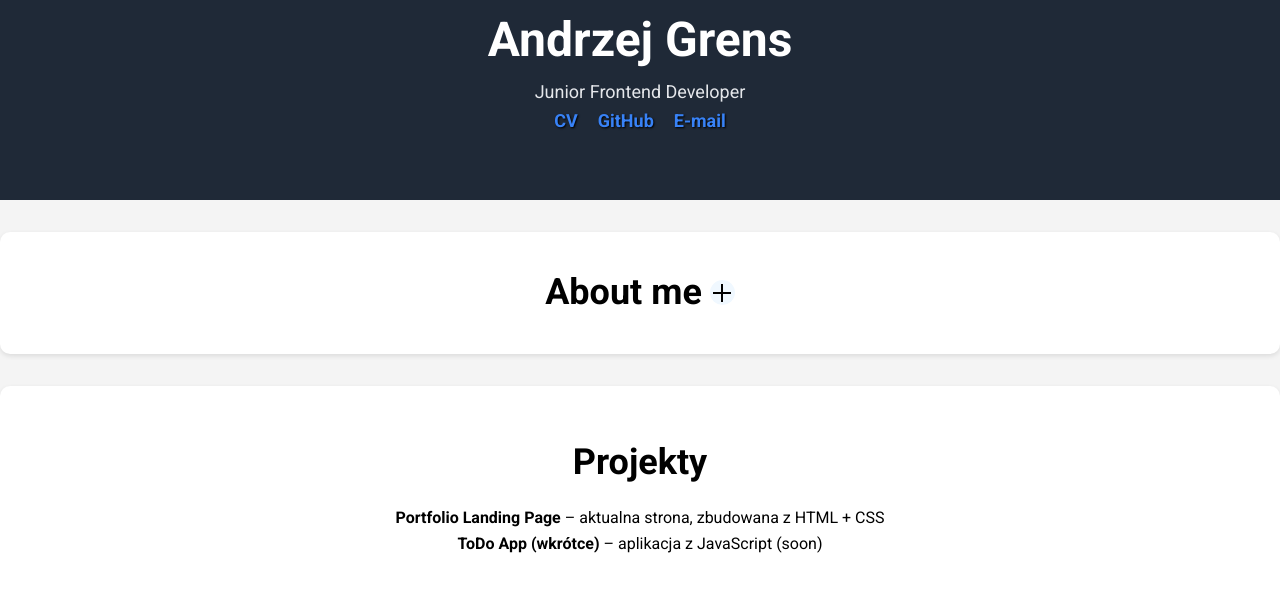
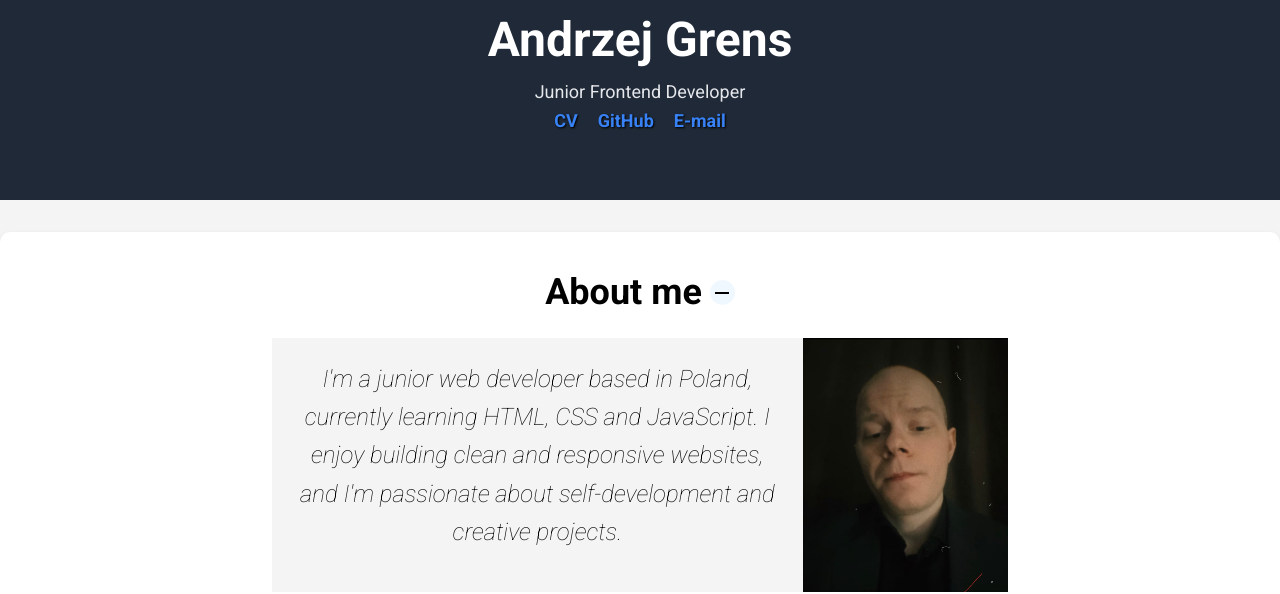
Before and after one commit to VanqwisherGG/portfolio, a plain HTML site: page index.html in a window 1280 px wide. Both pictures are taken after a click on the button 722 px from the left and 498 px from the top of the page. Shown: the part 206-800 px from the top of the page. Drawn offline with Linux system fonts and the light colour scheme.

Commit message:
Add changing icons in about container by pressing + and otherwise

```diff
--- a/index.html
+++ b/index.html
@@ -28,8 +28,8 @@
     <div class="hide-container">
       <h2>About me</h2>
         <button id="text-hide" onclick="myFunction()">
-          <svg xmlns="http://www.w3.org/2000/svg" height="24px" viewBox="0 -960 960 960" width="24px" fill="#000000"><path d="M440-120v-320H120v-80h320v-320h80v320h320v80H520v320h-80Z"/></svg>
-          <svg xmlns="http://www.w3.org/2000/svg" height="24px" viewBox="0 -960 960 960" width="24px" fill="#000000"><path d="M200-440v-80h560v80H200Z"/></svg>
+          <svg id="icon-plus" xmlns="http://www.w3.org/2000/svg" height="24px" viewBox="0 -960 960 960" width="24px" fill="#000000"><path d="M440-120v-320H120v-80h320v-320h80v320h320v80H520v320h-80Z"/></svg>
+          <svg id="icon-minus" xmlns="http://www.w3.org/2000/svg" height="24px" viewBox="0 -960 960 960" width="24px" fill="#000000"><path d="M200-440v-80h560v80H200Z"/></svg>
         </button>
     </div>
     <div class="about-container">
--- a/index.js
+++ b/index.js
@@ -28,11 +28,20 @@ themeSwitch.addEventListener("click", () => {
 
 // about me container hider
 
-function myFunction () {
+function myFunction() {
     let aboutHider = document.querySelector('.about-container');
-    if (aboutHider.style.display === "none") {
-        aboutHider.style.display = "flex";
+    let plus = document.getElementById('icon-plus')
+    let minus = document.getElementById('icon-minus')
+
+    aboutHider.classList.toggle("active");
+
+    if (aboutHider.classList.contains('active')) {
+        plus.style.display = "none";
+        minus.style.display = "inline";
     } else {
-        aboutHider.style.display = "none";
+        plus.style.display = "inline";
+        minus.style.display = "none";
     }
 }
+
+// about me container hider
--- a/style.css
+++ b/style.css
@@ -135,7 +135,7 @@ p, ul {
 }
 
 .about-container {
-  display: flex;
+  display: none;
   flex-direction: row;
   margin: 0 auto;
   padding: 1em;
@@ -144,11 +144,19 @@ p, ul {
   text-align: center;
 }
 
+.about-container.active {
+  display: flex;
+}
+
 .hide-container {
   display: flex;
   justify-content: center;
   align-items: center;
   gap: 0.5em;
+}
+
+.test1 {
+
 }
 
 #text-hide {
@@ -166,9 +174,7 @@ p, ul {
   display: none;
 }
 
-.#text-hide svg:first-child {
-  display: none;
-}
+
 
 @media (max-width: 820px) {
   .about-container {
```
